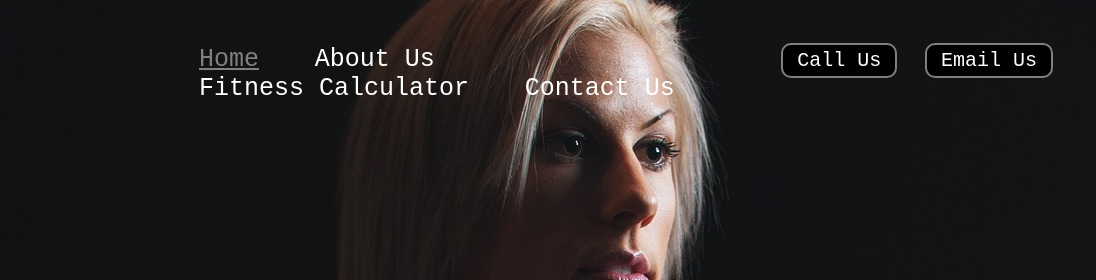
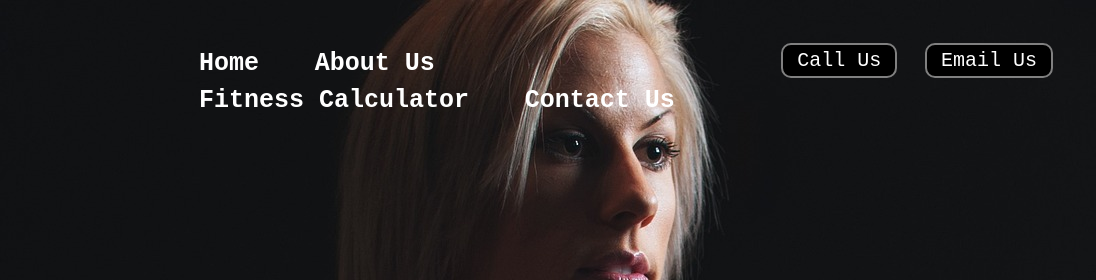
Before and after one commit to priyanshuanand166/GymDemo, a plain HTML site: page index.html in a window 1280 px wide. Shown: the top 280 px of the page, 184-1280 px from the left. Drawn offline with Linux system fonts and the light colour scheme; a web font is replaced by a local one.

Commit message:
Initial Commit

```diff
--- a/style.css
+++ b/style.css
@@ -43,21 +43,22 @@ body
          {
             display: inline-block;
             font-size: 25px;
+            font-weight: bold;
+            padding: 4px 23px;
          }
 
          .navbar li a
          {
             color: white;
             text-decoration: none;
-            padding: 34px 23px;
          }
 
 
-         .navbar li a:hover,
-         .navbar li a.active
+         .navbar li a:hover
          {
             text-decoration: underline;
             color: gray;
+            font-weight:lighter;
          }
 
          .left img
```
